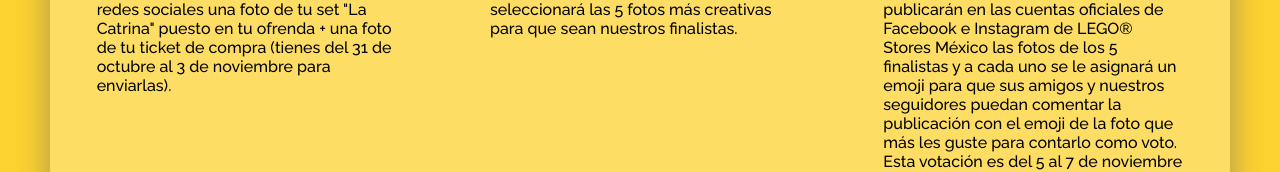
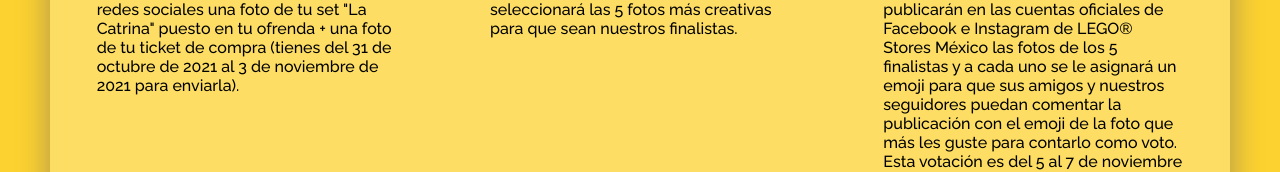
Before and after one commit to Legostoresmx/catrina, a plain HTML site: page dinamica.html in a window 1280 px wide. Shown: the part 601-773 px from the top of the page. Drawn offline with Linux system fonts and the light colour scheme.

Commit message:
[UPDATE] instrucciones año paso 1

```diff
--- a/dinamica.html
+++ b/dinamica.html
@@ -28,7 +28,7 @@
                 <div class="instructions--container">
                     <div class="instructions--item">
                         <img src="https://firebasestorage.googleapis.com/v0/b/legostores-5e8b8.appspot.com/o/catrina%2Finstructions%2F1.png?alt=media&token=90743cb5-9b8f-4879-95e6-0f537394d4c4" alt="">
-                        <p><span>01</span> </br> Compártenos por mensaje en nuestras redes sociales una foto de tu set "La Catrina" puesto en tu ofrenda + una foto de tu ticket de compra (tienes del 31 de octubre al 3 de noviembre para enviarlas).</p>
+                        <p><span>01</span> </br> Compártenos por mensaje en nuestras redes sociales una foto de tu set "La Catrina" puesto en tu ofrenda + una foto de tu ticket de compra (tienes del 31 de octubre de 2021 al 3 de noviembre de 2021 para enviarla).</p>
                     </div>
                     <div class="instructions--item">
                         <img src="https://firebasestorage.googleapis.com/v0/b/legostores-5e8b8.appspot.com/o/catrina%2Finstructions%2F2.png?alt=media&token=9351d6dc-1def-48cb-8544-fd1b433b991b" alt="">
```
